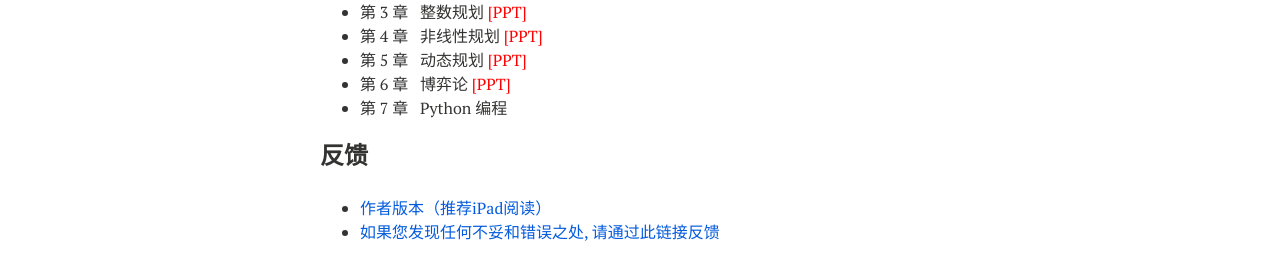
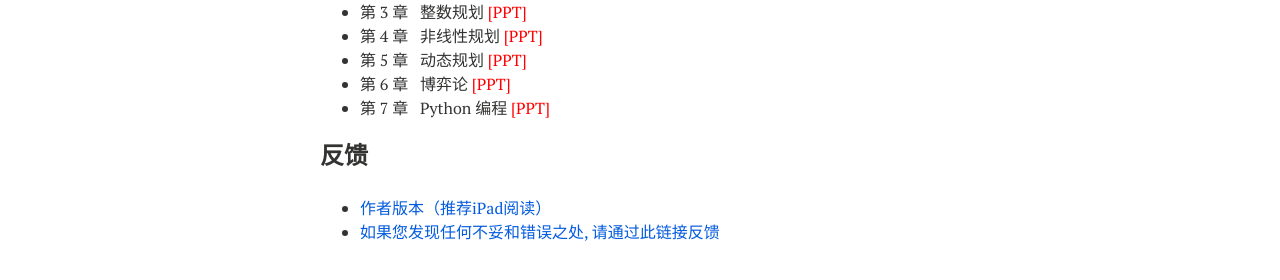
Before and after one commit to xianchaoxiu/xianchaoxiu.github.io, a Jekyll site: the page built from teaching/OR/2026/index.md, in a window 1280 px wide. Shown: the part 351-631 px from the top of the page. Built offline with Jekyll 4.4.1, drawn with Linux system fonts in a browser that asks for light colours; nearby versions of some CDN libraries.

Commit message:
Update index.md

```diff
--- a/teaching/OR/2026/index.md
+++ b/teaching/OR/2026/index.md
@@ -16,7 +16,7 @@ share: false
 *  第 4 章 &nbsp;  非线性规划  <a href="../2026/非线性规划.pdf" class="textlink" target="_blank" style="color: red;">[PPT]</a> <br>
 *  第 5 章 &nbsp;  动态规划 <a href="../2026/动态规划.pdf" class="textlink" target="_blank" style="color: red;">[PPT]</a> <br>
 *  第 6 章 &nbsp;  博弈论  <a href="../2026/博弈论.pdf" class="textlink" target="_blank" style="color: red;">[PPT]</a> <br>
-*  第 7 章 &nbsp;  Python 编程 <br>
+*  第 7 章 &nbsp;  Python 编程 <a href="../2026/Python编程.pdf" class="textlink" target="_blank" style="color: red;">[PPT]</a> <br>
 
 
 ### 反馈
```
